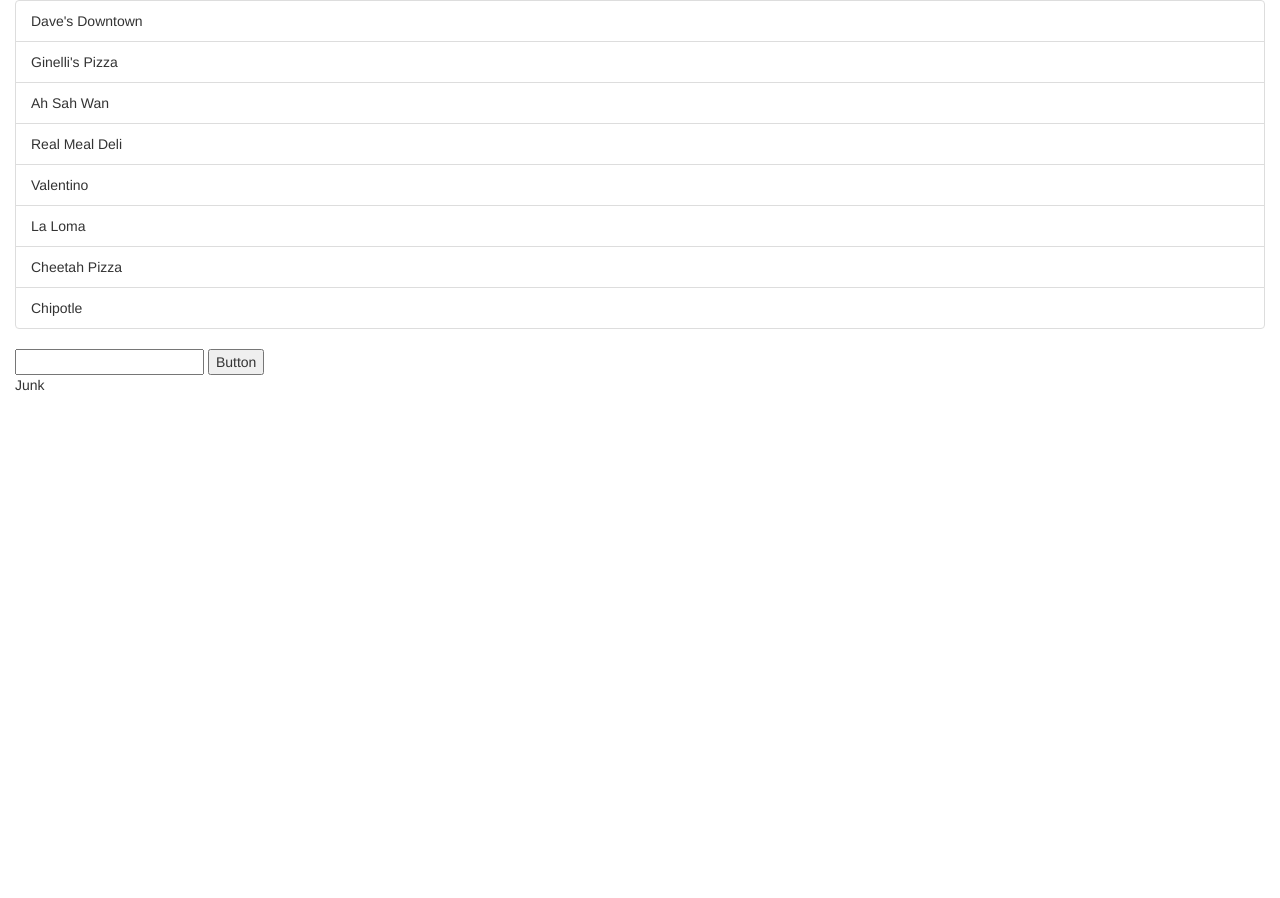
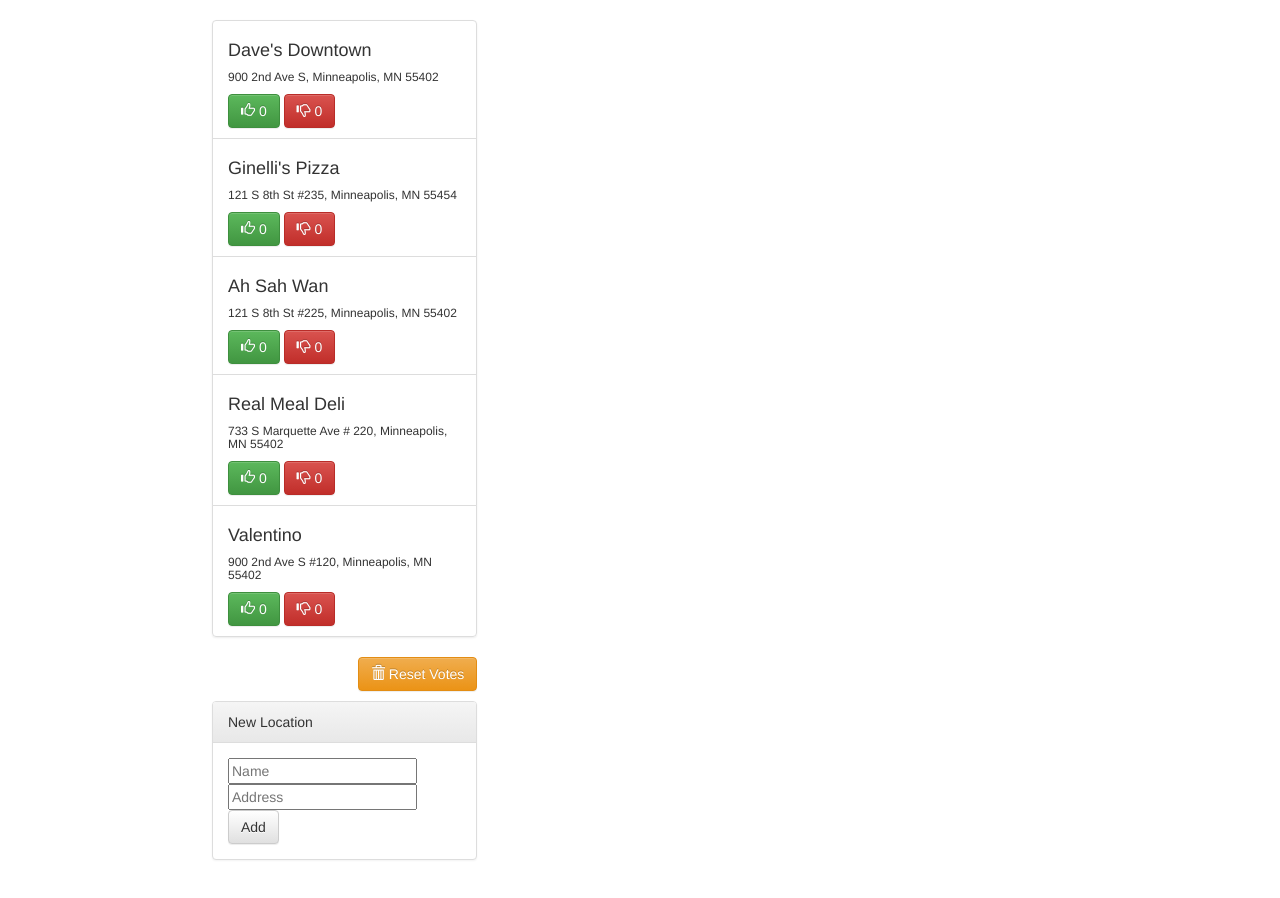
Before and after one commit to jonathancone/angular-lunch, a website: page app/index.html in a window 1280 px wide. Before the commit the page ends 800 px from the top, so only its background shows below. Drawn offline with nearby package versions, Linux system fonts and the light colour scheme.

Commit message:
Latest changes.

```diff
--- a/app/index.html
+++ b/app/index.html
@@ -1,20 +1,52 @@
 <!DOCTYPE html>
 <html ng-app="app">
 	<head>
+		<meta charset="utf-8">
+    	<meta http-equiv="X-UA-Compatible" content="IE=edge">
+		<meta name="viewport" content="width=device-width, initial-scale=1">
 		<link rel="stylesheet" href="https://maxcdn.bootstrapcdn.com/bootstrap/3.3.2/css/bootstrap.min.css">
+		<link rel="stylesheet" href="https://maxcdn.bootstrapcdn.com/bootstrap/3.3.2/css/bootstrap-theme.min.css">
 	</head>
 	<body>
-		<div class="container-fluid">
-			<div class="row-fluid">
-				<aside ng-controller="LocationController as locationCtrl" class="span2">
+		<nav></nav>
+		<div class="container" style="width: 70%; padding: 20px;">
+			<div class="row">
+				<aside ng-controller="LocationController as locationCtrl" class="col-xs-6 col-md-4">
 					<ul class="list-group">
-						<li class="list-group-item" ng-repeat="loc in locationCtrl.locations">{{loc.name}}</li>
+						<li class="list-group-item" ng-repeat="loc in locationCtrl.locations | orderBy:'-(votes.up-votes.down)'">
+							<h4>{{loc.name}}</h3>
+							<h6>{{loc.address}}</h6>
+							<button class="btn btn-success" ng-click="locationCtrl.upVote(loc)">
+								<span class="glyphicon glyphicon-thumbs-up" ng-model="loc.votes.up"></span>
+								{{loc.votes.up}}
+							</button>
+							<button class="btn btn-danger" ng-click="locationCtrl.downVote(loc)">
+								<span class="glyphicon glyphicon-thumbs-down" ng-model="loc.votes.down"></span>
+								{{loc.votes.down}}
+							</button>
+						</li>
 					</ul>
-					<input type="text" ng-model="locationCtrl.newLocationName">
-					<button ng-click="locationCtrl.submit()">Button</button>
+					<div style="text-align: right;padding-bottom:10px;">
+						<button class="btn btn-warning" ng-click="locationCtrl.resetVotes()">
+							<span class="glyphicon glyphicon-trash"></span>
+							Reset Votes
+						</button>
+					</div>
+					<div class="panel panel-default">
+						<div class="panel-heading">
+							New Location
+						</div>
+						<div class="panel-body">
+							<form class="input-group" name="newLocationForm">
+								<input type="text" ng-model="locationCtrl.newLocation.name" required placeholder="Name">
+								<input type="text" ng-model="locationCtrl.newLocation.address" required placeholder="Address">
+								<button ng-click="locationCtrl.addLocation()" class="btn btn-default">Add</button>
+							</form>
+						</div>
+					</div>
 				</aside>
-				<section class="span4">
-					Junk
+				<section class="col-xs-12 col-md-8">
+
 				</section>
 			</div>
 		</div>
--- a/app/location.js
+++ b/app/location.js
@@ -7,25 +7,43 @@
 
 	this.list = function() {
 		return [
-		{ name: "Dave's Downtown" },
-		{ name: "Ginelli's Pizza" },
-		{ name: "Ah Sah Wan" },
-		{ name: "Real Meal Deli" },
-		{ name: "Valentino" },
-		{ name: "La Loma" },
-		{ name: "Cheetah Pizza" },
-		{ name: "Chipotle" }
+		{ name: "Dave's Downtown", address: "900 2nd Ave S, Minneapolis, MN 55402", votes: {up: 0, down: 0} },
+		{ name: "Ginelli's Pizza", address: "121 S 8th St #235, Minneapolis, MN 55454", votes: {up: 0, down: 0} },
+		{ name: "Ah Sah Wan", address: "121 S 8th St #225, Minneapolis, MN 55402", votes: {up: 0, down: 0} },
+		{ name: "Real Meal Deli", address: "733 S Marquette Ave # 220, Minneapolis, MN 55402", votes: {up: 0, down: 0} },
+		{ name: "Valentino", address: "900 2nd Ave S #120, Minneapolis, MN 55402", votes: {up: 0, down: 0} }
 		];
 	};
 });
 
-appLocation.controller('LocationController', ['LocationService', function (LocationService) {
+appLocation.controller('LocationController', ['$scope', 'LocationService', function ($scope, LocationService) {
 	this.locations = [];
-	this.newLocationName = "";
+	this.newLocation = {}
 
 	this.locations = LocationService.list();
 
-	this.submit = function() {
-		this.locations.push({name: this.newLocationName});
-	}
+	this.addLocation = function() {
+		if(!$scope.newLocationForm.$valid){
+			return;
+		}
+
+		this.locations.push({name: this.newLocation.name, address: this.newLocation.address, votes: {up: 0, down: 0}});
+	};
+
+	this.resetVotes = function() {
+		for(loc in this.locations) {
+			loc.votes.up = 0;
+			loc.votes.down = 0;
+		}
+	};
+
+	this.upVote = function(location) {
+		location.votes.up = location.votes.up + 1;
+
+	};
+
+	this.downVote = function(location) {
+		location.votes.down = location.votes.down + 1;
+	};
+
 }]);
```
